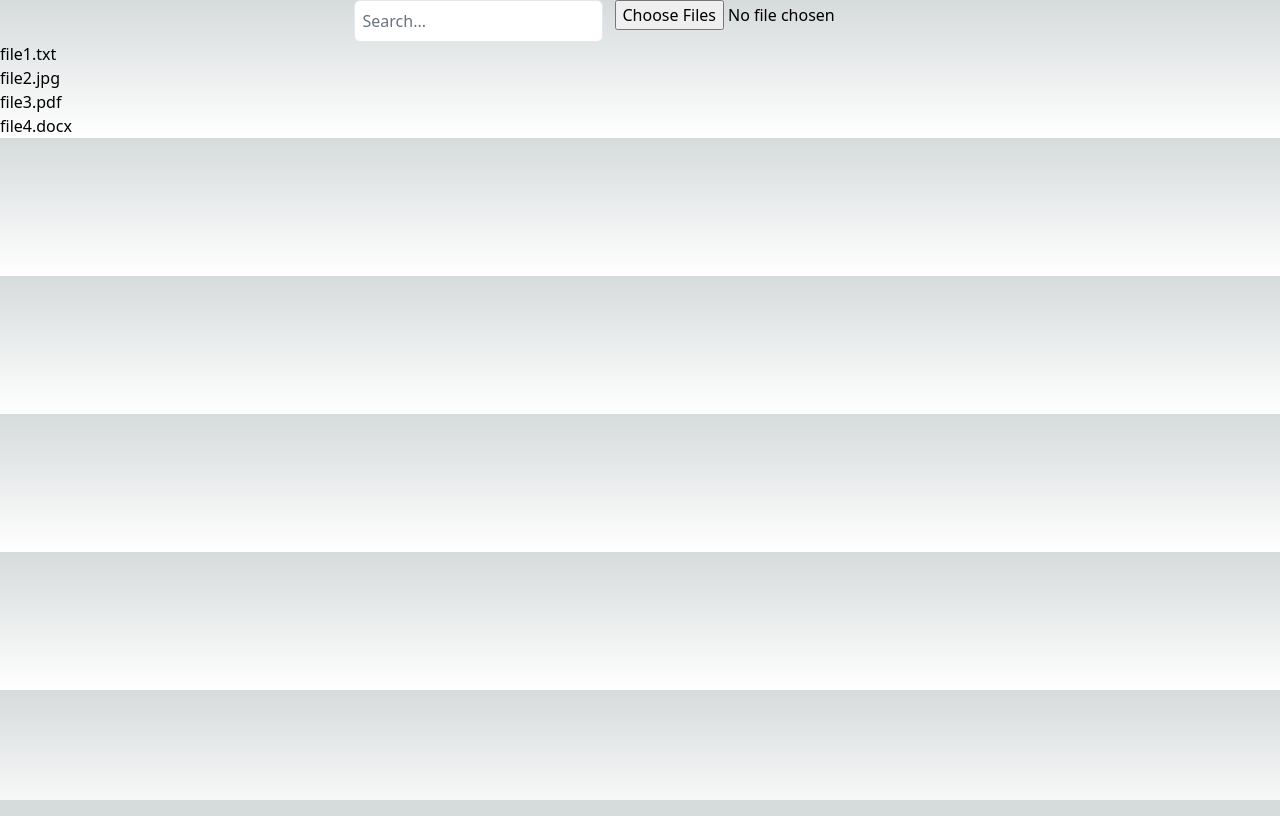
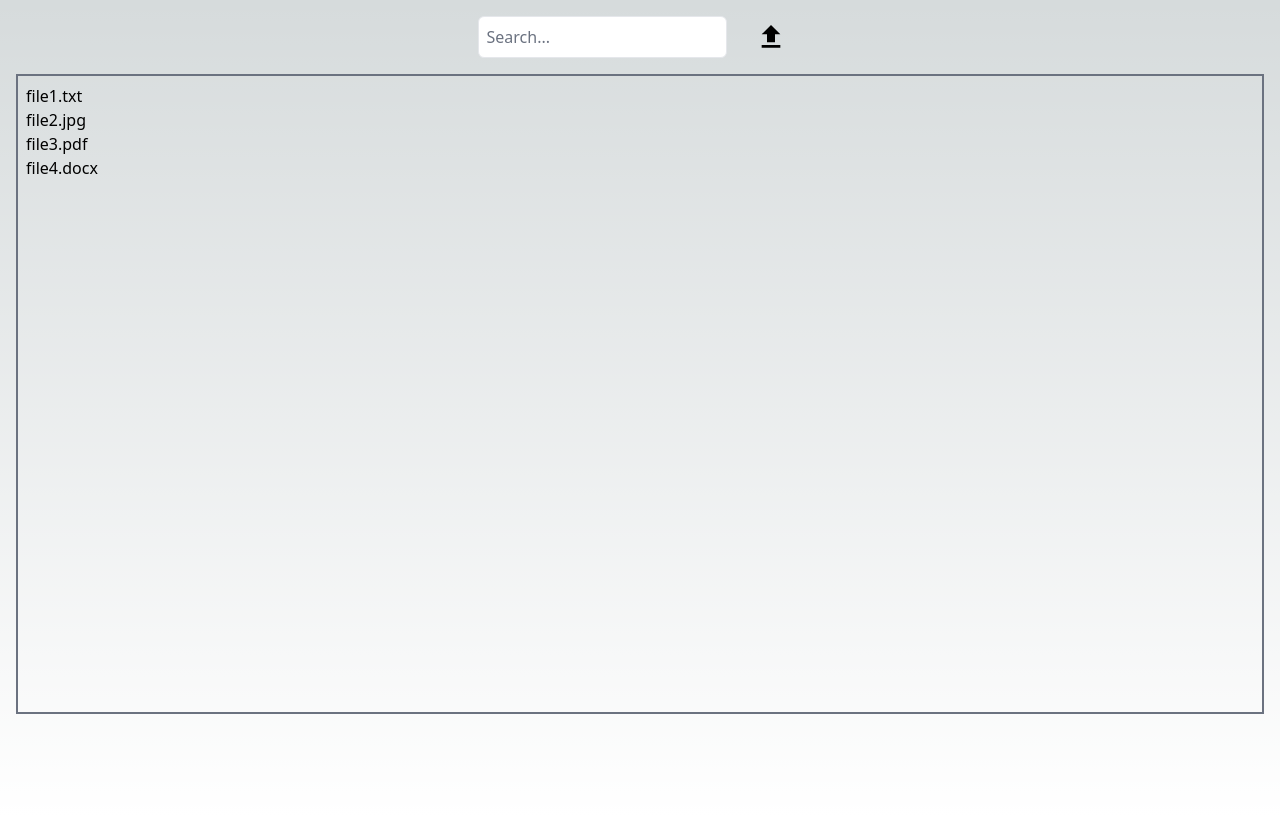
Before and after one commit to AreebQamar/Destributed-FIle-system_ClientApplication, a Next.js app: page / in a window 1280 px wide. Built offline with nearby package versions, Linux system fonts and the light colour scheme.

Commit message:
a little-bits of styling

```diff
--- a/app/page.js
+++ b/app/page.js
@@ -9,7 +9,7 @@ export default function Home() {
 
   const [filterString, setfilterString] = useState("");
   return (
-    <div className="">
+    <div className="h-screen">
       <Header filterString={filterString} setfilterString = {setfilterString}/>
       <Files filter={filterString}/>
     </div>
--- a/components/files.jsx
+++ b/components/files.jsx
@@ -3,7 +3,7 @@ import filesData from "./tempFileData";
 export default function Files({filter}) {
 
     return (
-        <div>
+        <div className="m-4 p-2 border-2 border-gray-500 h-4/5 overflow-y-scroll">
             {
                 filesData.map((filename, index) => (
                     filename.toLowerCase().includes(filter.toLowerCase()) &&
--- a/components/header.jsx
+++ b/components/header.jsx
@@ -6,7 +6,7 @@ import FileUploader from "./uploader";
 export default function Header({filterString, setfilterString}) {
 
     return (
-        <div className="flex justify-center space-x-3">
+        <div className="flex justify-center items-center space-x-3 mt-4">
             <input
                 type="text"
                 placeholder="Search..."
--- a/components/uploader.jsx
+++ b/components/uploader.jsx
@@ -1,14 +1,21 @@
+import { MdFileUpload } from "react-icons/md";
+
 export default function FileUploader(){
 
 
     return(
-        <div>
-            <input
-                type="file"
-                accept="image/*"
-                multiple
-
-            />
-        </div>
+        <div className="">
+        {/* File upload icon */}
+        <label htmlFor="fileInput" className="w-16  cursor-pointer flex items-center justify-center">
+            <MdFileUpload className="w-8 h-8 " />
+        </label>
+        {/* Hidden file input */}
+        <input
+            id="fileInput"
+            type="file"
+            multiple
+            className="hidden"
+        />
+    </div>
     )
 }
--- a/package.json
+++ b/package.json
@@ -9,9 +9,10 @@
     "lint": "next lint"
   },
   "dependencies": {
+    "next": "14.2.3",
     "react": "^18",
     "react-dom": "^18",
-    "next": "14.2.3"
+    "react-icons": "^5.2.1"
   },
   "devDependencies": {
     "postcss": "^8",
```
Also changed, not shown: 1 other file (tests, documents, lock files or other folders).
